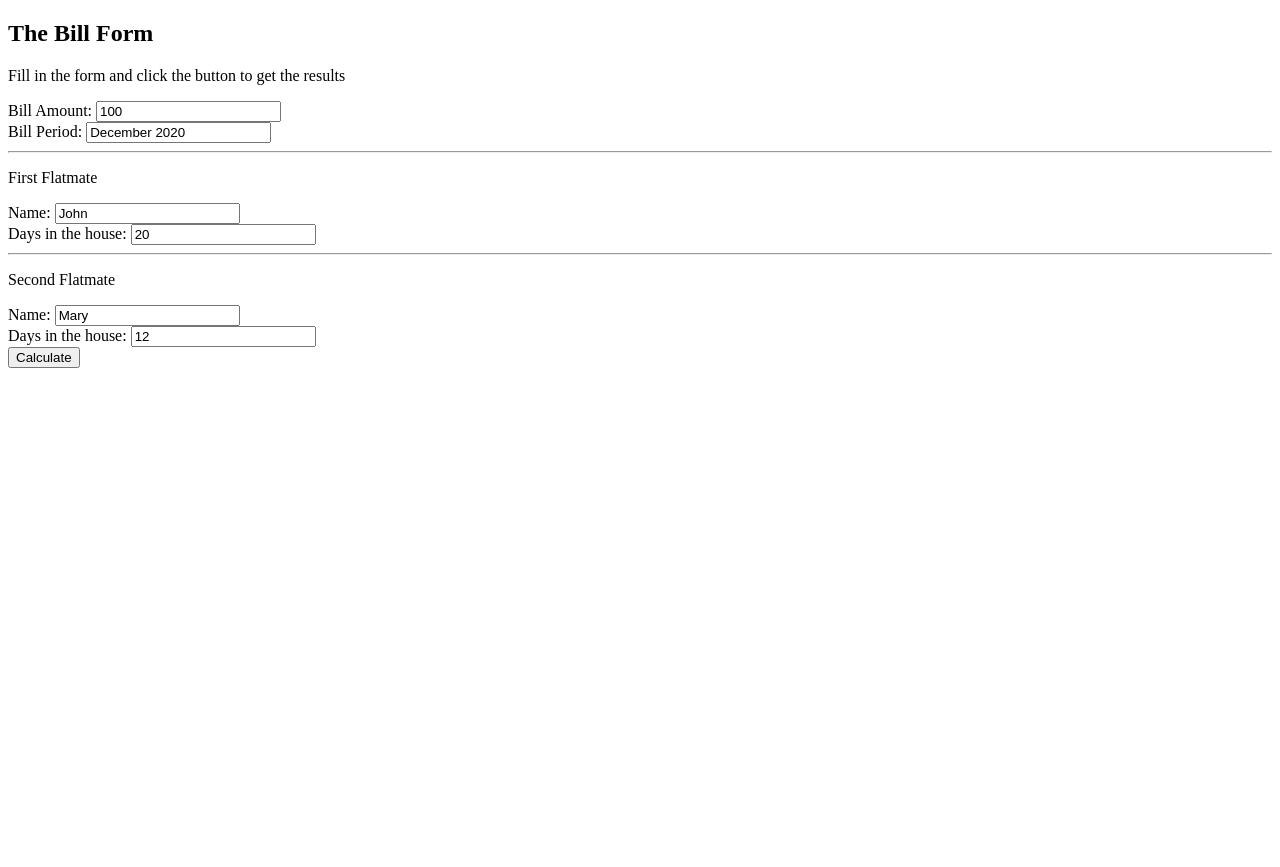
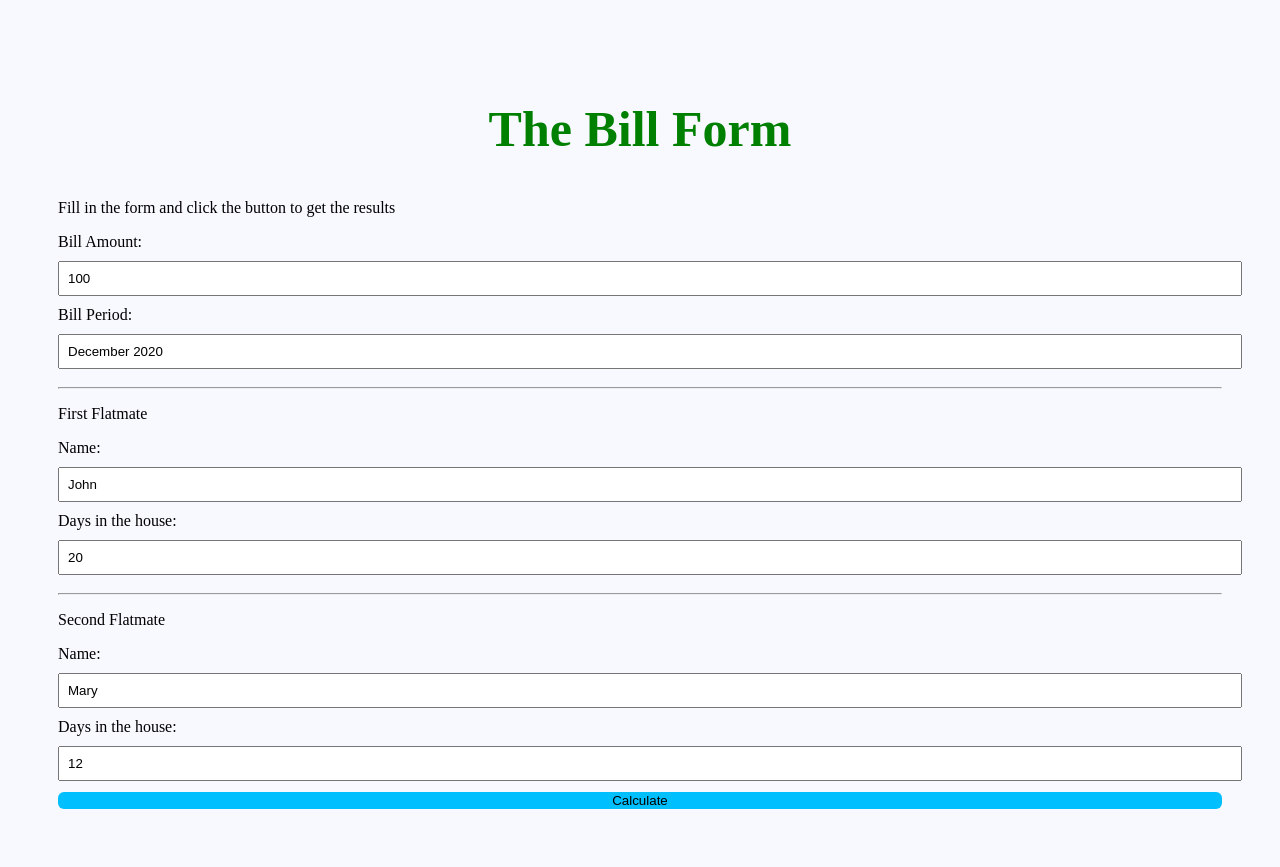
Before and after one commit to Shd-Dan/Udemy-OOP-10-projects-App5-Flatmates-Bill-WebApp, a Flask app: page /bill_form in a window 1280 px wide. Before the commit the page ends 368 px from the top, so only its background shows below. Run offline with Flask 3, Linux system fonts and the light colour scheme.

Commit message:
main.css was added and configured

```diff
--- /dev/null
+++ b/static/main.css
@@ -0,0 +1,25 @@
+h2 {
+    color: green;
+    text-align: center;
+    font-size: 50px;
+}
+
+input[type=text] {
+    width: 100%;
+    padding: 8px 8px;
+    margin: 10px 0;
+}
+
+input[type=submit] {
+    width: 100%;
+    background-color: DeepSkyBlue;
+    color: White
+    padding: 12 px 12px;
+    border: none;
+    border-radius: 6px
+}
+
+body {
+    background-color: GhostWhite;
+    padding: 50px;
+}
--- a/templates/bill_form_page.html
+++ b/templates/bill_form_page.html
@@ -3,6 +3,7 @@
 <head>
     <meta charset="UTF-8">
     <title>Bill Form</title>
+    <link rel="stylesheet" href="static/main.css">
 </head>
 <body>
 <h2>The Bill Form</h2>
```
